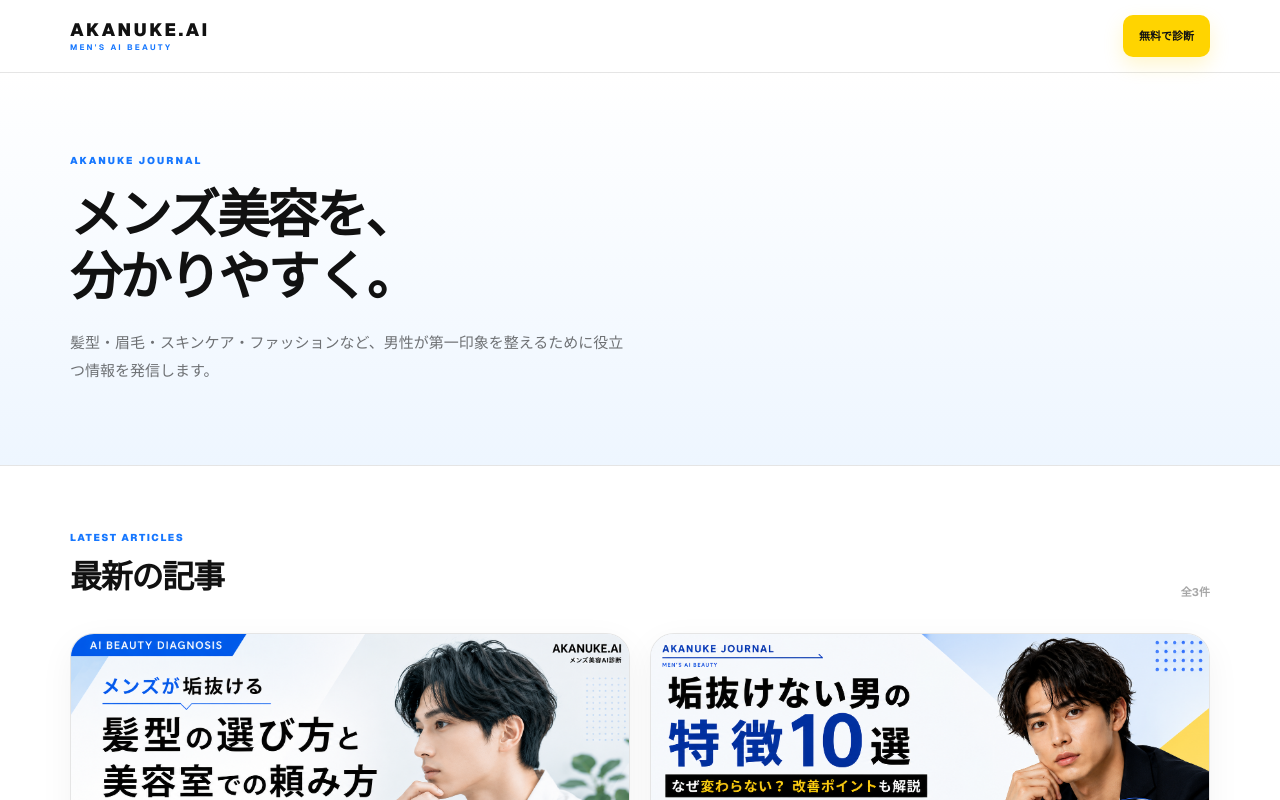
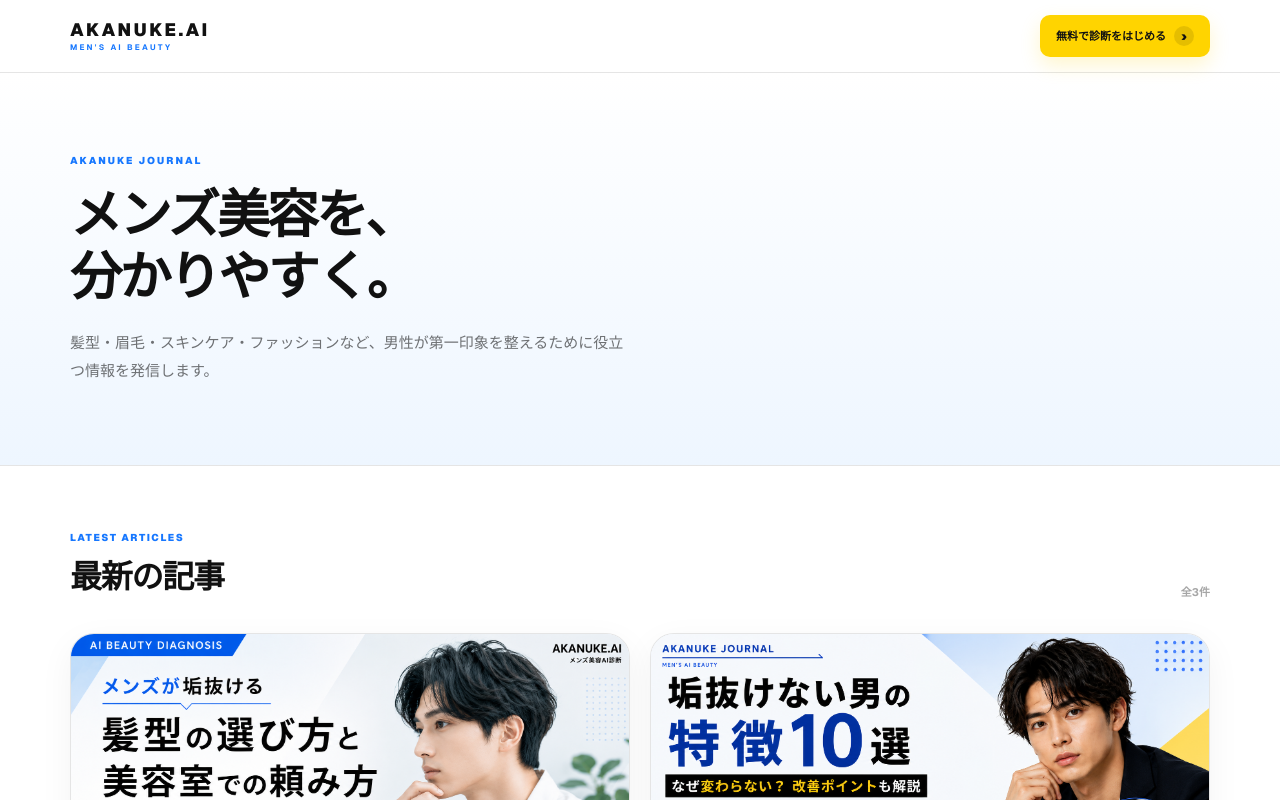
Before and after one commit to mori10tech/akanuke-ai, a Next.js app: page /media in a window 1280 px wide. Shown: the top 800 px of the page. Built offline with nearby package versions, Linux system fonts and the light colour scheme.

Commit message:
style: メディアヘッダーCTAをLPデザインに統一

```diff
--- a/app/media/page.tsx
+++ b/app/media/page.tsx
@@ -40,11 +40,18 @@ export default function ArticlesPage() {
           <Logo href="/media" />
 
           <Link
-            href="/"
-            className="flex min-h-[42px] items-center justify-center rounded-[10px] bg-[#FFD400] px-4 text-[11px] font-black text-[#111111] shadow-[0_8px_20px_rgba(255,212,0,0.2)] transition hover:-translate-y-0.5"
-          >
-            無料で診断
-          </Link>
+  href="/"
+  className="flex min-h-[42px] items-center justify-center gap-2 rounded-[10px] bg-[#FFD400] px-4 text-[11px] font-black text-[#111111] shadow-[0_8px_20px_rgba(255,212,0,0.2)] transition-all duration-200 hover:-translate-y-0.5 hover:shadow-[0_10px_24px_rgba(255,212,0,0.28)] active:translate-y-0 active:scale-[0.98] active:shadow-[0_4px_10px_rgba(255,212,0,0.18)]"
+>
+  <span>無料で診断をはじめる</span>
+
+  <span
+    aria-hidden="true"
+    className="grid h-5 w-5 shrink-0 place-items-center rounded-full bg-black/10 text-[14px] font-black leading-none transition-transform duration-200 group-active:translate-x-0.5"
+  >
+    ›
+  </span>
+</Link>
         </div>
       </header>
 
```
